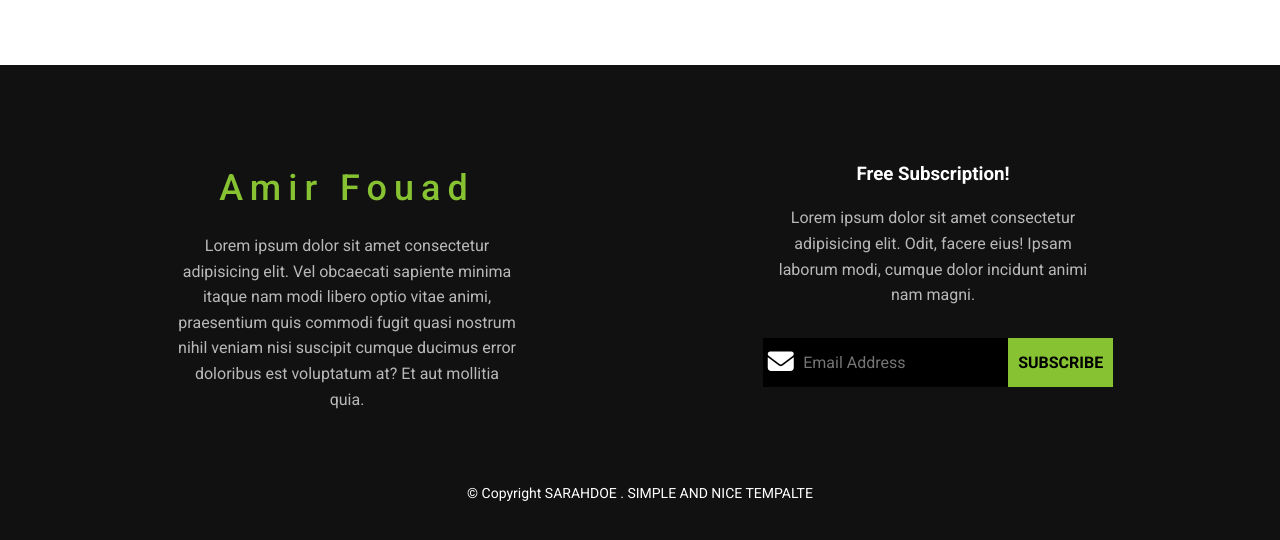
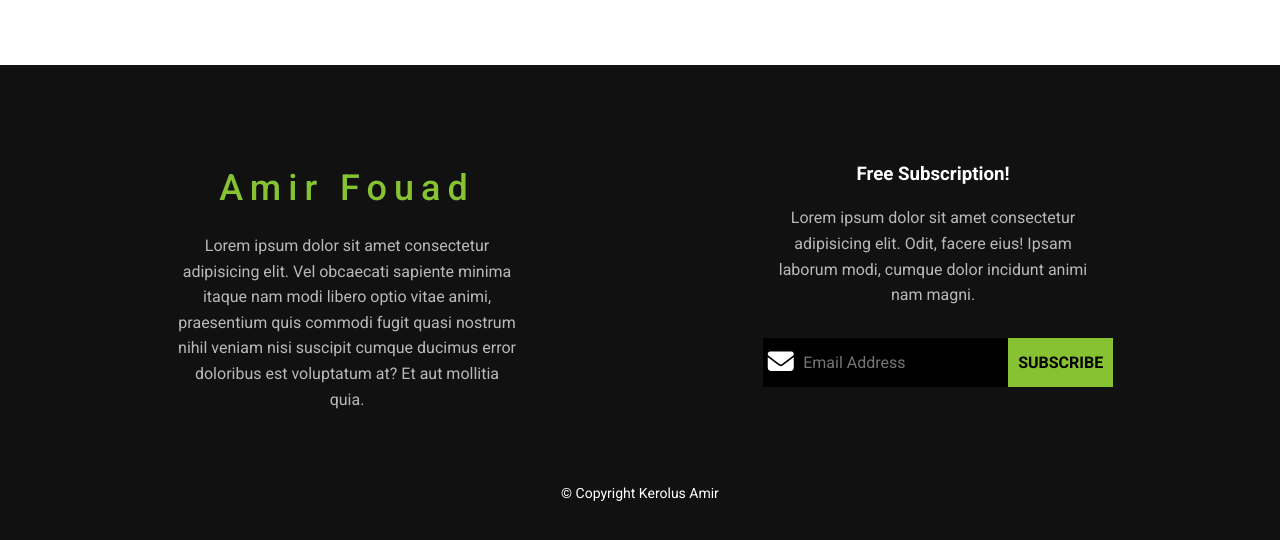
Before and after one commit to Kerolus-Amir/DAC-Studios, a plain HTML site: page contact.html in a window 1280 px wide. Shown: the part 1840-2380 px from the top of the page. Drawn offline with Linux system fonts and the light colour scheme.

Commit message:
Update contact.html

```diff
--- a/contact.html
+++ b/contact.html
@@ -145,7 +145,7 @@
                     </div>
                 </div>
             </div>
-            <p>&copy; Copyright SARAHDOE . SIMPLE AND NICE TEMPALTE</p>
+            <p>&copy; Copyright Kerolus Amir</p>
         </footer>
         <!-- end of footer -->
 
```
